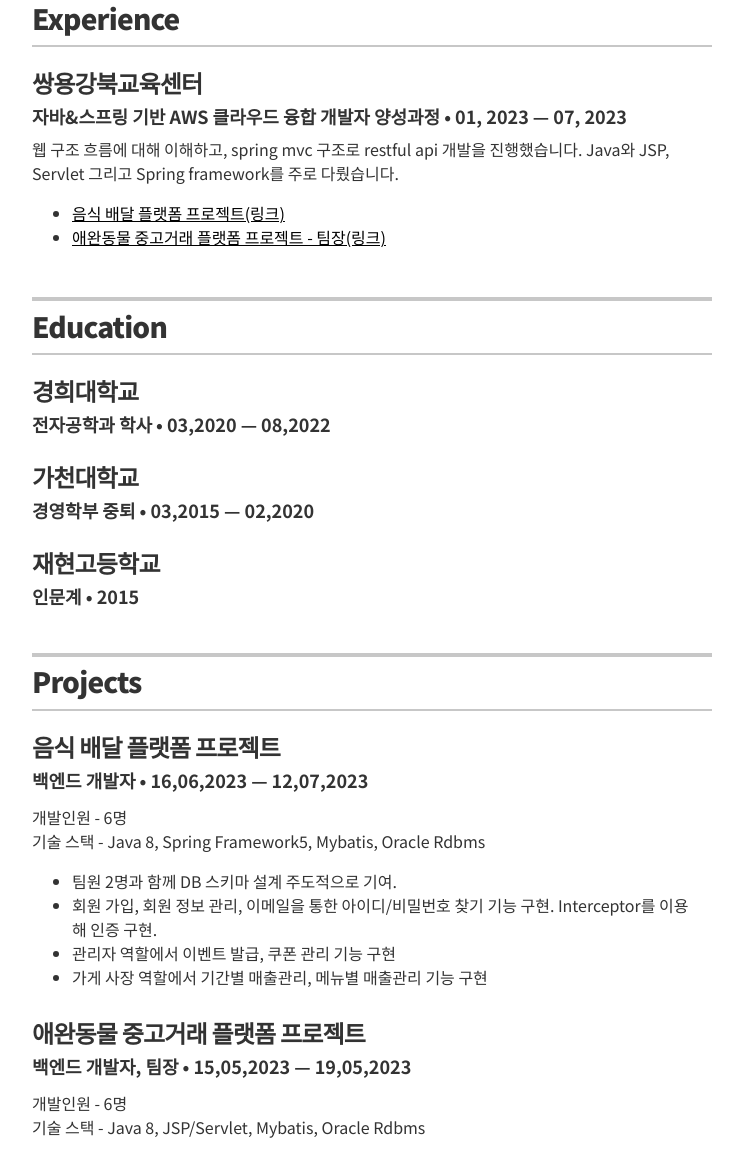
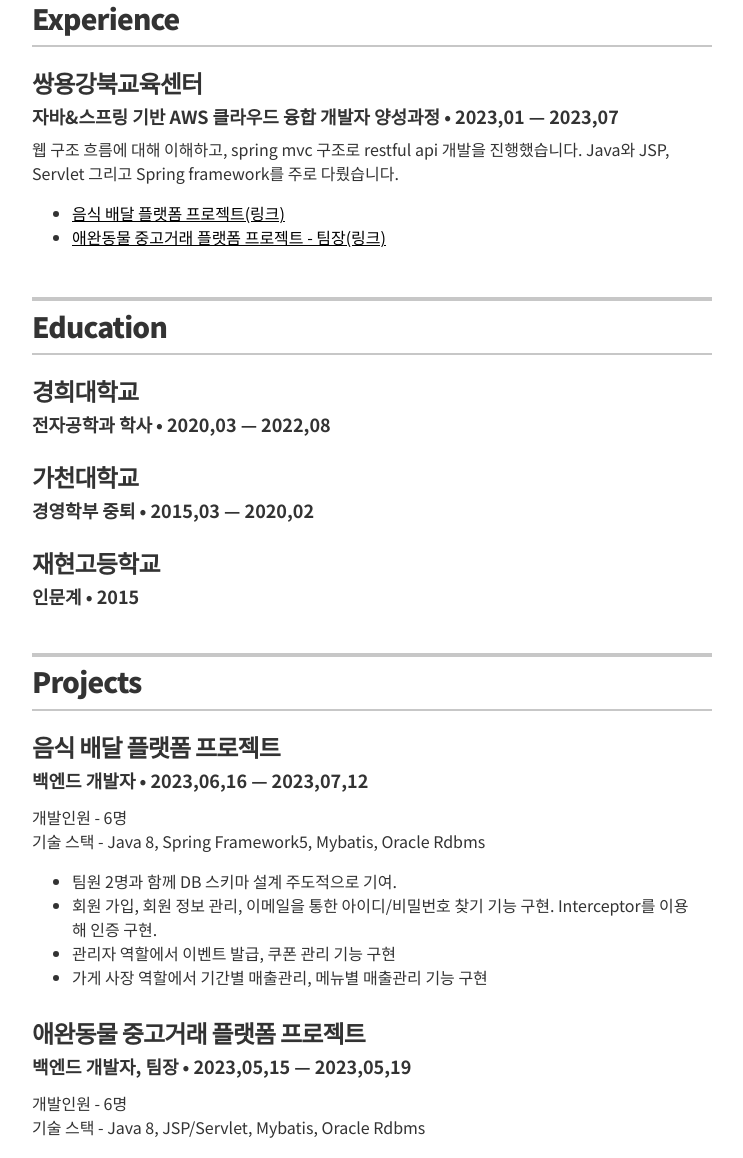
Before and after one commit to more0st/more0st.github.io, a Jekyll site: the page built from index.html, in a window 1280 px wide. Shown: the part 534-1692 px from the top of the page, without its empty margins (268-1011 px from the left). Built offline with Jekyll 4.4.1, drawn with Linux system fonts in a browser that asks for light colours.

Commit message:
fix: fix date

```diff
--- a/_data/education.yml
+++ b/_data/education.yml
@@ -1,14 +1,14 @@
 # Degree
 - degree: 전자공학과 학사
   uni: 경희대학교
-  year: 03,2020 &mdash; 08,2022
+  year: 2020,03 &mdash; 2022,08
   # awards:
   # - award: Summa Cumme Laude graduate
   # summary: If you had any meaningful roles at college, feel free to write about them here
 
 - degree: 경영학부 중퇴
   uni: 가천대학교
-  year: 03,2015 &mdash; 02,2020
+  year: 2015,03 &mdash; 2020,02
   # awards:
   # - award: Summa Cumme Laude graduate
   # summary: If you had any meaningful roles at college, feel free to write about them here
--- a/_data/experience.yml
+++ b/_data/experience.yml
@@ -3,7 +3,7 @@
 # VP of Global Communications
 - company: 쌍용강북교육센터
   position: 자바&스프링 기반 AWS 클라우드 융합 개발자 양성과정
-  duration: 01, 2023 &mdash; 07, 2023
+  duration: 2023,01 &mdash; 2023,07
   summary: 웹 구조 흐름에 대해 이해하고, spring mvc 구조로 restful api 개발을 진행했습니다. Java와 JSP, Servlet 그리고 Spring framework를 주로 다뤘습니다. <ul><li><a href="https://github.com/more0st/yori.git" target="_blank">음식 배달 플랫폼 프로젝트(링크)</a></li><li><a href="https://github.com/more0st/MeongNyang.git" target="_blank">애완동물 중고거래 플랫폼 프로젝트 - 팀장(링크)</a></li></ul>
 
   #
--- a/_data/projects.yml
+++ b/_data/projects.yml
@@ -3,13 +3,13 @@
 
 - project: 음식 배달 플랫폼 프로젝트
   role: 백엔드 개발자
-  duration: 16,06,2023 &mdash; 12,07,2023
+  duration: 2023,06,16 &mdash; 2023,07,12
   # url: "#"
   description: <p>개발인원 - 6명<br>기술 스택 - Java 8, Spring Framework5, Mybatis, Oracle Rdbms</p><ul><li>팀원 2명과 함께 DB 스키마 설계 주도적으로 기여.</li><li>회원 가입, 회원 정보 관리, 이메일을 통한 아이디/비밀번호 찾기 기능 구현. Interceptor를 이용해 인증 구현.</li><li>관리자 역할에서 이벤트 발급, 쿠폰 관리 기능 구현</li><li>가게 사장 역할에서 기간별 매출관리, 메뉴별 매출관리 기능 구현</li></ul>
 
 - project: 애완동물 중고거래 플랫폼 프로젝트
   role: 백엔드 개발자, 팀장
-  duration: 15,05,2023 &mdash; 19,05,2023
+  duration: 2023,05,15 &mdash; 2023,05,19
   # url: "#"
   description: <p>개발인원 - 6명<br>기술 스택 - Java 8, JSP/Servlet, Mybatis, Oracle Rdbms</p><ul><li>팀원 1명과 함께 DB 스키마 설계 주도적으로 기여.</li><li>이미지 게시판과 ajax로 댓글, 좋아요 기능 구현</li><li>쪽지 수신, 발신 기능과 함께 수신 확인 여부 기능 구현.</li><li>팀장의 역할을 맡아 주도적으로 프로젝트를 관리</li></ul>
 
```
